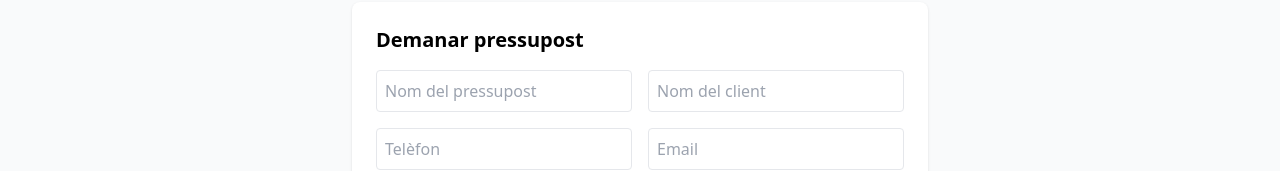
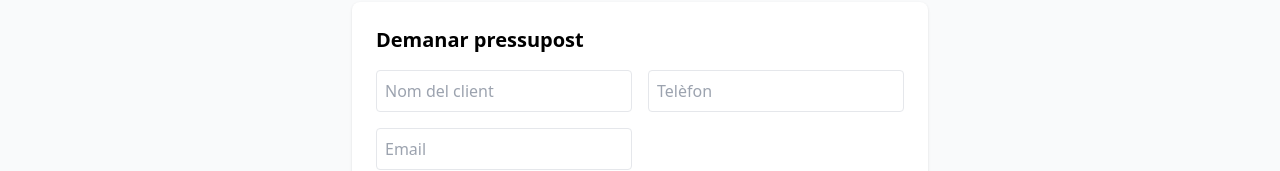
Before and after one commit to justmove1987/6-pressupostos, a React (Vite) app: page /calculadora in a window 1280 px wide. Shown: the part 694-865 px from the top of the page. Built offline with nearby package versions, Linux system fonts and the light colour scheme.

Commit message:
Update budget function

```diff
--- a/src/pages/Calculator.tsx
+++ b/src/pages/Calculator.tsx
@@ -2,6 +2,7 @@ import { useState, useEffect } from "react";
 import ServiceCard from "../components/ServiceCard";
 import Budgets from "./Budgets";
 import type { Budget, ServicesState } from "../types";
+
 
 const services = [
   { id: "seo", name: "Seo", price: 300 },
@@ -15,7 +16,7 @@ export default function Calculator() {
   const [languages, setLanguages] = useState(1);
   const [total, setTotal] = useState(0);
 
-  const [form, setForm] = useState({ name: "", client: "", phone: "", email: "" });
+  const [form, setForm] = useState({ client: "", phone: "", email: "" });
   const [budgets, setBudgets] = useState<Budget[]>(() => {
     const saved = localStorage.getItem("budgets");
     return saved ? JSON.parse(saved) : [];
@@ -41,7 +42,7 @@ export default function Calculator() {
 
     const newBudget: Budget = {
       id: Date.now(),
-      name: form.name,
+      name: "",
       client: form.client,
       phone: form.phone,
       email: form.email,
@@ -51,7 +52,7 @@ export default function Calculator() {
     };
 
     setBudgets(prev => [...prev, newBudget]);
-    setForm({ name: "", client: "", phone: "", email: "" });
+    setForm({ client: "", phone: "", email: "" });
     setSelected({ seo: false, ads: false, web: false });
     setPages(1);
     setLanguages(1);
@@ -91,13 +92,6 @@ export default function Calculator() {
         <div className="grid grid-cols-1 sm:grid-cols-2 gap-4">
           <input
             type="text"
-            placeholder="Nom del pressupost"
-            value={form.name}
-            onChange={e => setForm({ ...form, name: e.target.value })}
-            className="border p-2 rounded"
-          />
-          <input
-            type="text"
             placeholder="Nom del client"
             value={form.client}
             onChange={e => setForm({ ...form, client: e.target.value })}
```
